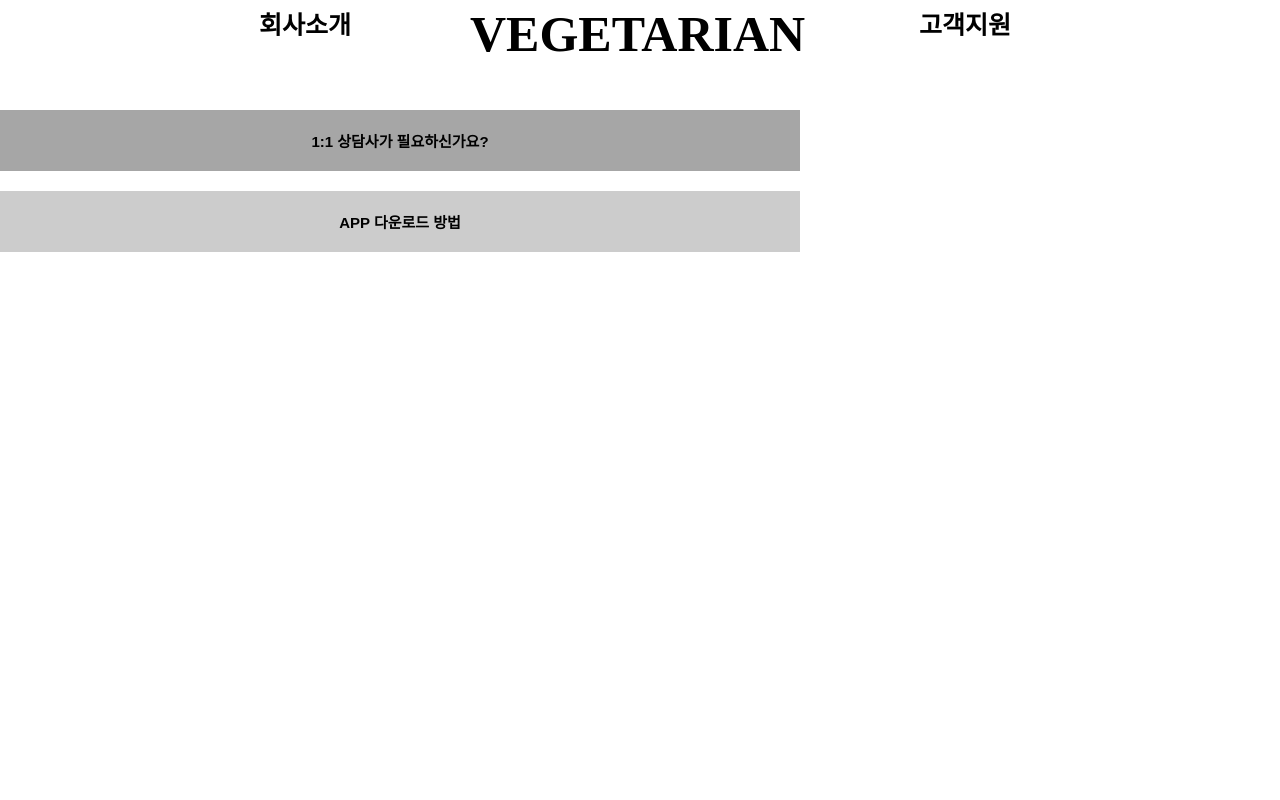
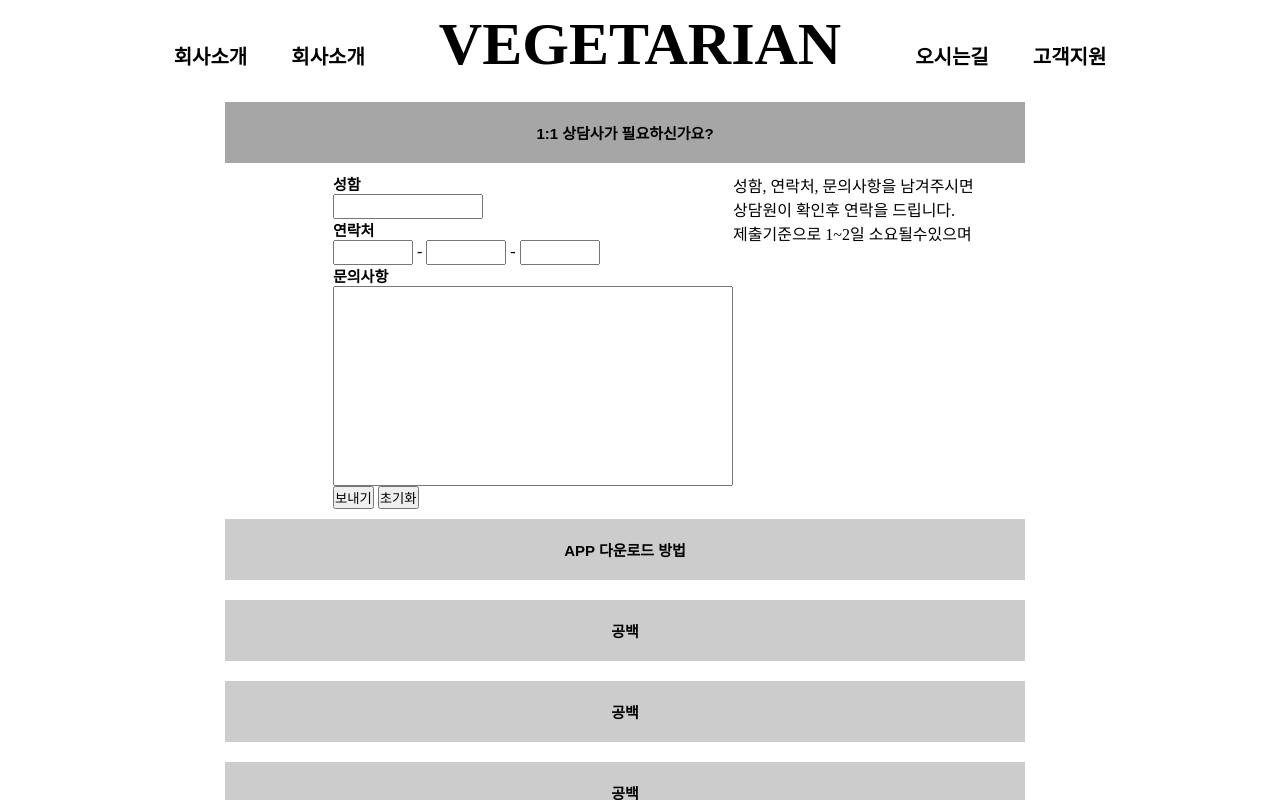
Before and after one commit to CSDawn/project_1, a plain HTML site: page cs.html in a window 1280 px wide. Both pictures are taken after a click on the button "1:1 상담사가 필요하신가요?". Shown: the top 800 px of the page. Drawn offline with Linux system fonts and the light colour scheme.

Commit message:
Before Function

```diff
--- a/cs.html
+++ b/cs.html
@@ -12,84 +12,69 @@
             padding: 0;
             box-sizing: border-box;
         }
-
-        body {
-            height: 3000px;
+        a{
+            text-decoration: none;
+            color: black;
+            font-weight: bold;
         }
 
-        .rogo {
-            width: 400px;
-            /* height: 100px; */
-            font-size: 50px;
-            font-weight: bold;
-            text-align: center;
-            margin: auto;
+        #head {
+            width: 100%;
+            display: flex;
+            padding: 10px 0 20px 0;
+        }
+        .menubar{
+            margin: 0 auto;
+        }
+        .rogo{
+            font-size: 60px;
+            margin:0 50px 0 50px;
+        }
+        .menubar ul {
+            display: block;
+            /* margin-bottom: 50px; */
         }
 
-        #Middle {
-            height: 110px;
+        .menubar ul li {
             position: relative;
+            display: inline-block;
+            margin: 0 20px 0 20px;
+            height: 40px;
+            text-align: center;
+            line-height: 30px;
+            cursor: pointer;
         }
 
-        .Menubar {
-            width: 1000px;
-            height: 100px;
-            font-size: 25px;
-            font-weight: bold;
-            position: absolute;
-            top: 50%;
-            left: 50%;
-            transform: translate(-50%, -50%);
-            overflow: hidden;
+        .menubar ul li a {
+            font-size: 20px;
         }
 
-        .Menubar>li {
-            width: 33%;
-            float: left;
-            text-align: center;
+        .menu li::after {
+            position: absolute;
+            content: "";
+            display: block;
+            border-bottom: 3px solid #000;
+            transition: all 250ms ease-out;
+            left: 50%;
+            right: 0;
+            width: 0;
         }
 
-        .Submenu {
-            overflow: hidden;
-            height: 0;
+        .menu li:hover::after {
+            width: 100%;
+            left: 0;
+            right: auto;
         }
-
-        li {
-            list-style: none;
-        }
-
-        a {
-            text-decoration: none;
-            color: black;
-        }
-
-        .Menubar>li:hover {
-            transition-duration: 0.5s;
-        }
-
-        .Menubar>li:hover .Submenu {
-            height: 300px;
-            transition-duration: 1s;
-        }
-
-        .Menubar>li:hover .Menubar {
-            height: 500px;
-            transition-duration: 1s;
-        }
-
         .solution {
             background-color: rgba(128, 128, 128, 0.4);
-            /* color: #444; */
-            /* cursor: pointer; */
+            cursor: pointer;
             padding: 20px;
-            margin-bottom: 20px;
             width: 800px;
             font-size: 15px;
             font-weight: bold;
-            /* text-align: left; */
             border: none;
-            /* outline: none; */
-            transition: .5s;
+            outline: none;
+            transition: 0.5s;
         }
 
         .active,
@@ -100,96 +85,136 @@
         .csbar {
             padding: 0 18px;
             background-color: white;
-            display: none;
+            max-height: 0;
             overflow: hidden;
             transition: max-height 0.2s ease-out;
+            display: flex;
+            margin: 10px;
+        }
+
+
+        .tebleText {
+            font-size: 15px;
+            font-weight: bold;
+        }
+
+        .name {
+            width: 150px;
+            height: 25px;
+        }
+
+        .phonenumber {
+            width: 80px;
+            height: 25px;
+        }
+
+        .solutionbar {
+            width: 400px;
+            height: 200px;
+        }
+        .qr{
+            margin-left: 80px;
+            text-align: center;
+            font-size: 20px;
+            font-weight: bold;
         }
     </style>
 </head>
 
 <body>
     <div>
-        <div id="Middle">
-            <ul class="Menubar">
-                <li><a href="../Project_1/compony.html">회사소개</a>
-                    <ul class="Submenu">
+        <div id="head">
+            <div class="menubar">
+                <ul class="menu">
                     <li><a href="../Project_1/compony.html">회사소개</a></li>
+                    <li><a href="../Project_1/compony.html">회사소개</a></li>
+                    <a class="rogo" href="../Project_1/index.html">VEGETARIAN</a>
                     <li><a href="../Project_1/map.html">오시는길</a></li>
-                    </ul>
-                </li>
-                <!-- <li><a href="../Project_1/solution.html">이용방법</a>
-                    <ul class="Submenu">
-                        <li><a href="../Project_1/solution.html">이용방법</a></li>
-                    </ul>
-                </li>-->
-                <li class="rogo">
-                    <ul>
-                        <li><a href="../Project_1/index.html">VEGETARIAN</a></li>
-                    </ul>
-                </li>
-                <!--<li><a href="../Project_1/map.html">오시는길</a>
-                    <ul class="Submenu">
-                        <li><a href="../Project_1/map.html">다운로드</a></li>
-                    </ul>
-                </li> -->
                     <li><a href="../Project_1/cs.html">고객지원</a></li>
                 </ul>
-            </ul>
             </div>
+        </div>
+        <div style="margin-left: 225px;">
             <button class="solution">1:1 상담사가 필요하신가요?</button>
             <div class="csbar">
+                <div style="margin-left: 80px; margin-bottom: 20px;">
                     <form action="">
-                <table class="front">
-                    <tr>
-                        <td>성함</td>
-                        <td><input type="text"></td>
-                    </tr>
-                    <tr>
-                        <td>연락처</td>
-                        <td><input type="text"> - <input type="text"> - <input type="text"></td>
-                    </tr>
-                    <tr>
-                        <td>문의사항</td>
-                        <td><input type="text"></td>
-                    </tr>
-                    <tr>
-                        <td><button type="submit">보내기</button></td>
-                        <td><button type="reset">초기화</button></td>
-                    </tr>
-                </table>
+                        <label class="tebleText">성함</label><br>
+                        <input type="text" class="name" maxlength="4"><br>
+                        <label class="tebleText">연락처</label><br>
+                        <input type="n" class="phonenumber" maxlength="3"> - <input type="text" class="phonenumber"
+                            minlength="3" maxlength="4"> - <input type="text" class="phonenumber" maxlength="4"><br>
+                        <label class="tebleText">문의사항</label><br>
+                        <input type="text" class="solutionbar"><br>
+                        <button type="submit">보내기</button>
+                        <button type="reset">초기화</button>
                     </form>
+                </div>
+                <div>
+                    성함, 연락처, 문의사항을 남겨주시면<br>
+                    상담원이 확인후 연락을 드립니다.<br>
+                    제출기준으로 1~2일 소요될수있으며<br>
+
+                </div>
             </div>
             <button class="solution">APP 다운로드 방법</button>
             <div class="csbar">
-            <ul>
-                <li class="QRbt">안드로이드
+                <div class="qr">
+                    <li>안드로이드
                         <ul>
                             <li><img src="../Project_1/img/QR.png" alt=""></li>
                         </ul>
                     </li>
-                <li class="QRbt">아이폰
+                </div>
+                <div class="qr">
+                    <li>아이폰
                         <ul>
                             <li><img src="../Project_1/img/QR.png" alt=""></li>
                         </ul>
                     </li>
-            </ul>
+                </div>
+            </div>
+            <button class="solution">공백</button>
+            <div class="csbar">공백</div>
+            <button class="solution">공백</button>
+            <div class="csbar">공백</div>
+            <button class="solution">공백</button>
+            <div class="csbar">공백</div>
+            <button class="solution">공백</button>
+            <div class="csbar">공백</div>
+            <button class="solution">공백</button>
+            <div class="csbar">공백</div>
         </div>
     </div>
     <script>
+        // var acc = document.getElementsByClassName("solution");
+        // var i;
+
+        // for (i = 0; i < acc.length; i++) {
+        //     acc[i].addEventListener("click", function () {
+        //         this.classList.toggle("active");
+        //         var panel = this.nextElementSibling;
+        //         if (panel.style.display === "block") {
+        //             panel.style.display = "none";
+        //         } else {
+        //             panel.style.display = "block";
+        //         }
+        //     });
+        // }
+
         var acc = document.getElementsByClassName("solution");
         var i;
 
-        for (i=0; i<acc.length; i++){
-            acc[i].addEventListener("click",function(){
+        for (i = 0; i < acc.length; i++) {
+            acc[i].addEventListener("click", function () {
                 this.classList.toggle("active");
-
-            var csbar = this.nextElementSibling;
-            if(panel.style.display === "block"){
-                panel.style.display = "none";
-            }else{
-                panel.style.display = "block"
+                var panel = this.nextElementSibling;
+                if (panel.style.maxHeight) {
+                    panel.style.maxHeight = null;
+                } else {
+                    panel.style.maxHeight = panel.scrollHeight + "px";
                 }
-            })
+            });
         }
     </script>
 </body>
```
Also changed, not shown: compony.html (+50 -87 lines), index.html (+53 -104 lines), map.html (+58 -89 lines). Lines whose indentation alone changed are shown as unchanged.
